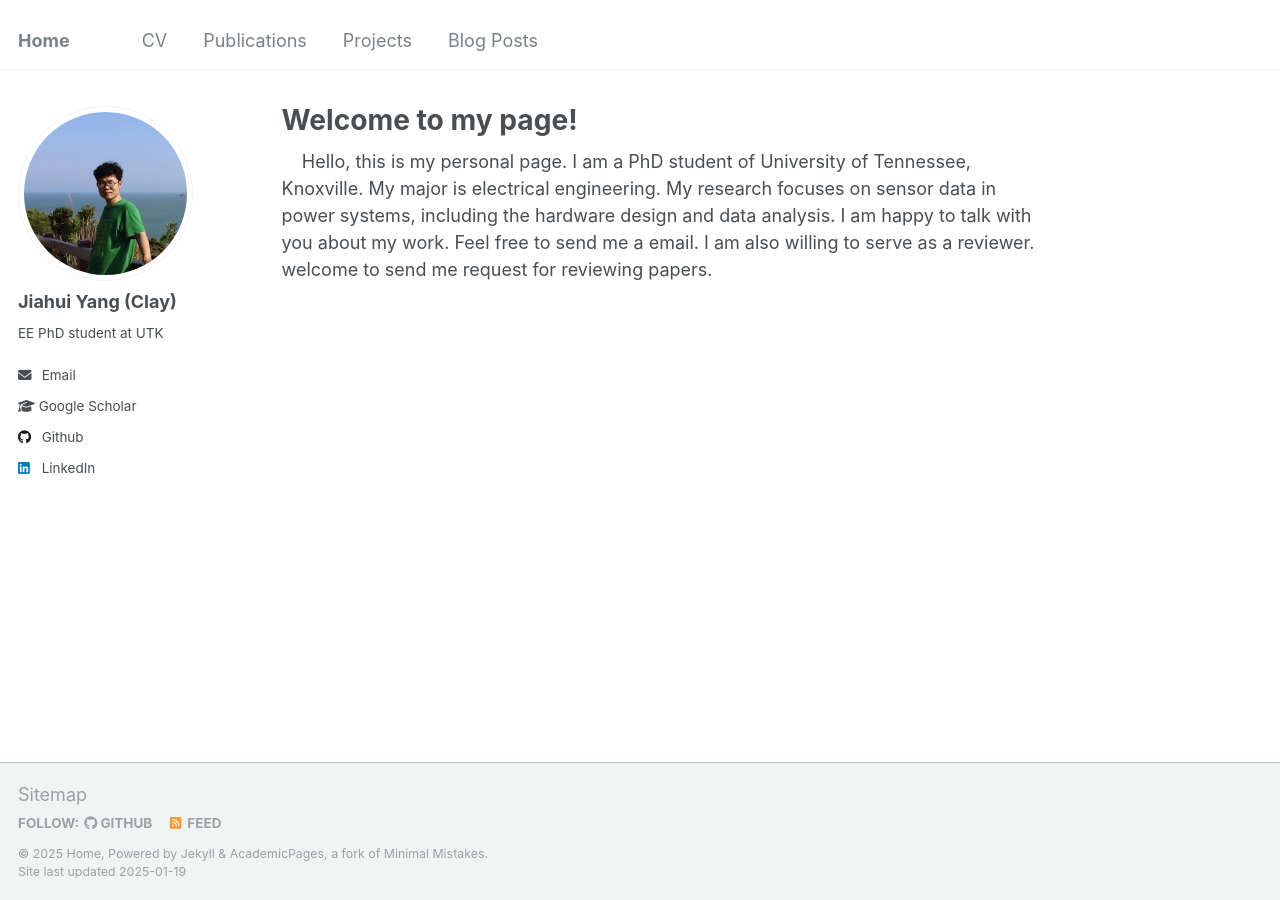
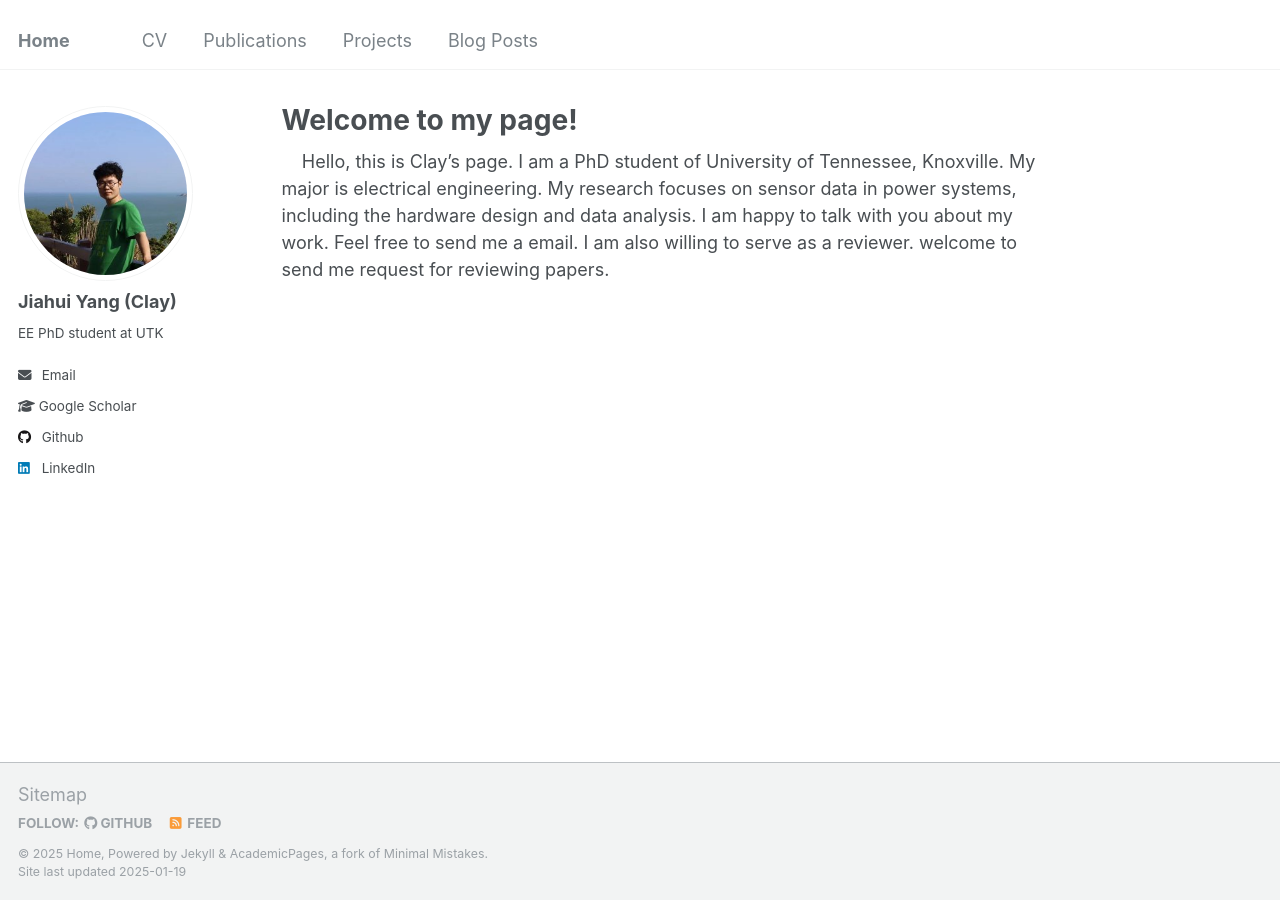
Before and after one commit to ClayUTK/intro, a Jekyll site: the page built from _pages/about.md, in a window 1280 px wide. Built offline with Jekyll 4.4.1, drawn with Linux system fonts in a browser that asks for light colours.

Commit message:
Update about.md

```diff
--- a/_pages/about.md
+++ b/_pages/about.md
@@ -7,4 +7,4 @@ redirect_from:
   - /about.html
 ---
 
-&nbsp;&nbsp;&nbsp;&nbsp;Hello, this is my personal page. I am a PhD student of University of Tennessee, Knoxville. My major is electrical engineering. My research focuses on sensor data in power systems, including the hardware design and data analysis. I am happy to talk with you about my work. Feel free to send me a email. I am also willing to serve as a reviewer. welcome to send me request for reviewing papers.
+&nbsp;&nbsp;&nbsp;&nbsp;Hello, this is Clay's page. I am a PhD student of University of Tennessee, Knoxville. My major is electrical engineering. My research focuses on sensor data in power systems, including the hardware design and data analysis. I am happy to talk with you about my work. Feel free to send me a email. I am also willing to serve as a reviewer. welcome to send me request for reviewing papers.
```
